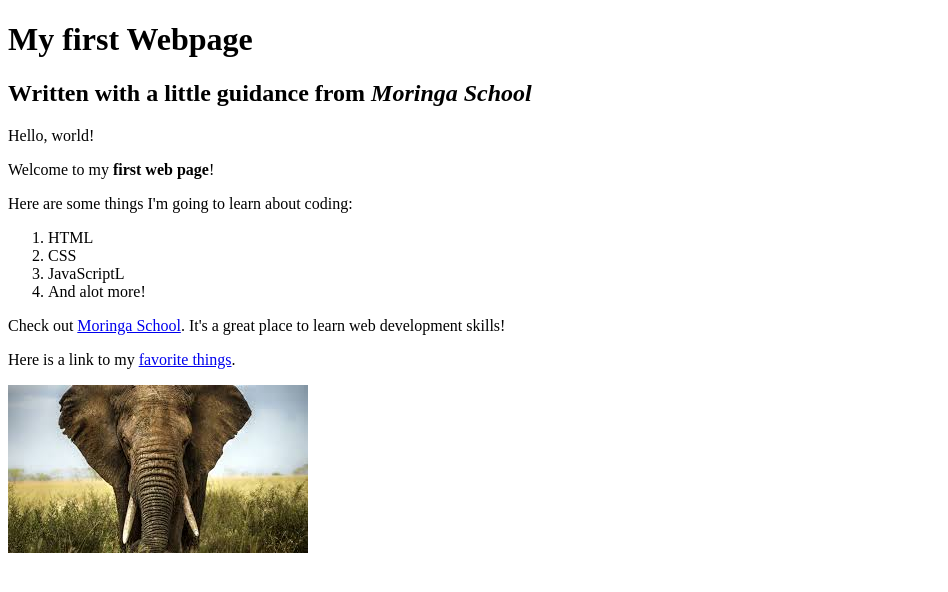
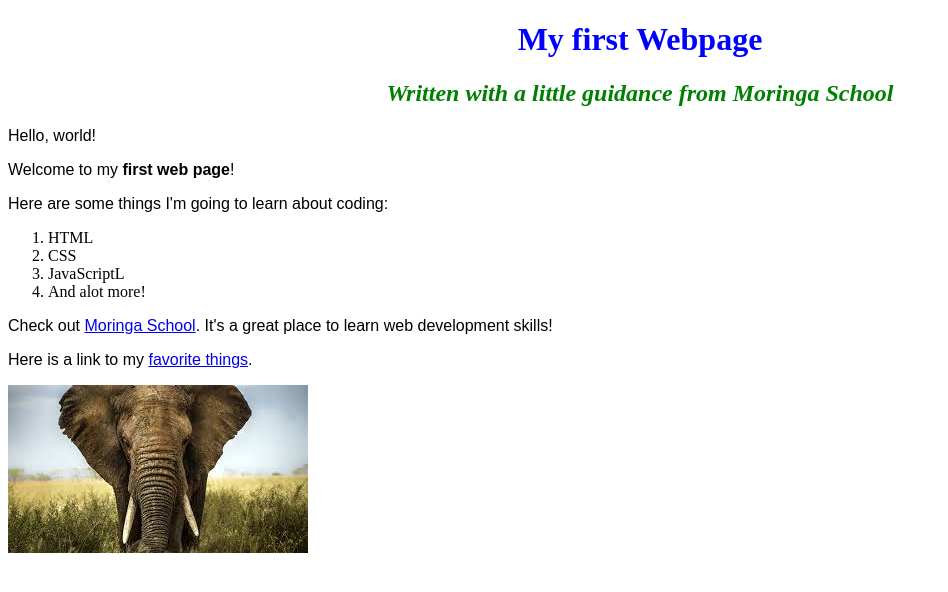
Before and after one commit to cnafoyo/My-favorite-things, a plain HTML site: page index.html in a window 1280 px wide. Shown: the whole page, without its empty margins (0-948 px from the left). Drawn offline with Linux system fonts and the light colour scheme.

Commit message:
replacing my-first-webpage with index

```diff
--- /dev/null
+++ b/css/styles.css
@@ -0,0 +1,14 @@
+h1 {
+  color: blue;
+  text-align: center;
+}
+h2 {
+  color : green;
+  font-style : italic;
+  text-align: center;
+}
+p {
+  font-family:sans-serif;
+}
+ul {line-height: 40x;
+}
--- a/my-first-webpage.html
+++ b/index.html
@@ -2,6 +2,7 @@
 <html>
   <head>
     <title>My first webpage!</title>
+    <link href="css/styles.css" rel="stylesheet" type="text/css">
   </head>
   <body>
     <h1> My first Webpage<h1>
```
